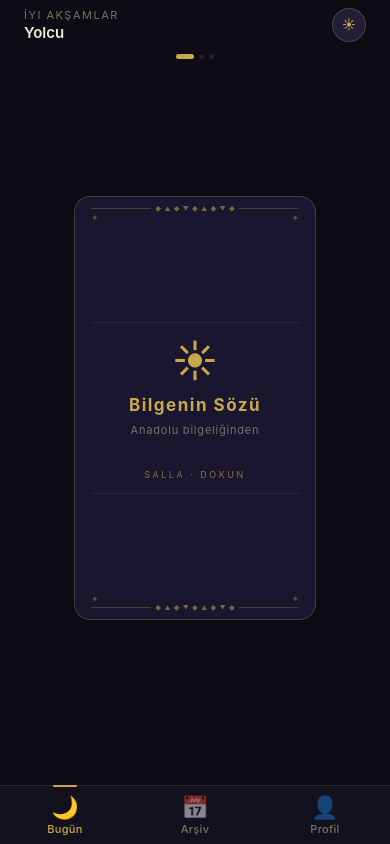
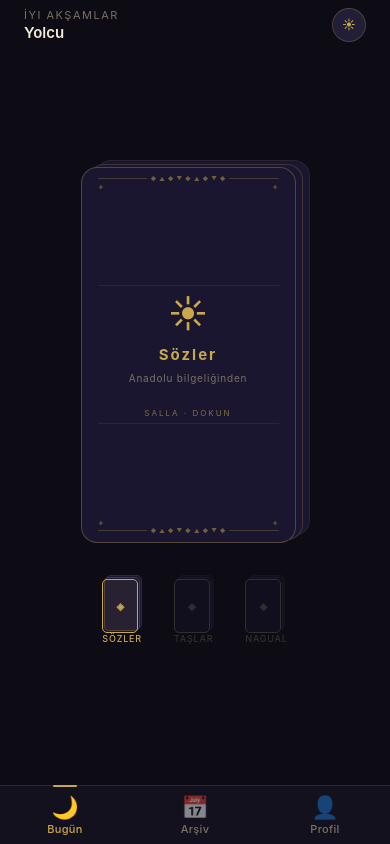
Before and after one commit to cetinarda/Tura, a React Native app: screen / in a window 390 px wide. Built offline with nearby package versions, Linux system fonts and the light colour scheme.

Commit message:
feat: deck stack visual with 3 mini deck indicators (Sözler/Taşlar/Nagual)

```diff
--- a/src/screens/HomeScreen.tsx
+++ b/src/screens/HomeScreen.tsx
@@ -14,7 +14,6 @@ import * as Haptics from 'expo-haptics';
 import { Colors, Typography, Spacing, BorderRadius } from '../theme/colors';
 import quotesData from '../data/quotes.json';
 import stonesData from '../data/stones.json';
-import animalsData from '../data/animals.json';
 import nagualsData from '../data/naguals.json';
 import { useTuraStore } from '../store/useStore';
 
@@ -23,28 +22,28 @@ interface HomeScreenProps {
 }
 
 const { width: SCREEN_W } = Dimensions.get('window');
-// Tarot card: fixed small size, centered
-const CARD_W = Math.min(Math.round(SCREEN_W * 0.62), 260);
+const CARD_W = Math.min(Math.round(SCREEN_W * 0.55), 230);
 const CARD_H = Math.round(CARD_W * 1.75);
+const STACK = 7; // shadow card offset
 
-// ─── Decorations ──────────────────────────────────────────────────────────────
+const DECKS = [
+  { title: 'Sözler',  subtitle: 'Anadolu bilgeliğinden', color: Colors.gold,   motif: '◈' },
+  { title: 'Taşlar',  subtitle: 'Kristal enerjisinden',  color: Colors.purple, motif: '◈' },
+  { title: 'Nagual',  subtitle: 'Ruh rehberliğinden',    color: Colors.teal,   motif: '◈' },
+];
 
+// ─── Kilim band ────────────────────────────────────────────────────────────────
 function KilimBand({ color }: { color: string }) {
   return (
-    <View style={{ flexDirection: 'row', justifyContent: 'center', alignItems: 'center', gap: 3 }}>
+    <View style={{ flexDirection: 'row', justifyContent: 'center', gap: 3 }}>
       {['◆', '▲', '◆', '▼', '◆', '▲', '◆', '▼', '◆'].map((s, i) => (
-        <Text key={i} style={{ color, fontSize: 6, opacity: 0.55 }}>{s}</Text>
+        <Text key={i} style={{ color, fontSize: 5.5, opacity: 0.5 }}>{s}</Text>
       ))}
     </View>
   );
 }
 
-function SunSymbol({ color, size = 28 }: { color: string; size?: number }) {
-  return <Text style={{ fontSize: size, color, lineHeight: size + 2 }}>☀</Text>;
-}
-
-// ─── Card content ─────────────────────────────────────────────────────────────
-
+// ─── Card content components ───────────────────────────────────────────────────
 function QuoteContent({ quote }: { quote: typeof quotesData[0] }) {
   return (
     <View style={cs.container}>
@@ -59,58 +58,70 @@ function StoneContent({ stone }: { stone: typeof stonesData[0] }) {
   return (
     <View style={cs.container}>
       <View style={[cs.medallion, { borderColor: Colors.purple + '50' }]}>
-        <View style={[cs.medallionInner, { borderColor: Colors.purple + '30' }]}>
-          <Text style={cs.emoji}>{stone.emoji}</Text>
+        <View style={[cs.inner, { borderColor: Colors.purple + '30' }]}>
+          <Text style={cs.bigEmoji}>{stone.emoji}</Text>
         </View>
       </View>
-      <Text style={[cs.name, { color: Colors.purpleLight }]}>{stone.name}</Text>
+      <Text style={[cs.itemName, { color: Colors.purpleLight }]}>{stone.name}</Text>
       <Text style={cs.meta}>{stone.chakra}</Text>
       <View style={[cs.divider, { backgroundColor: Colors.purple }]} />
       <Text style={cs.body}>{stone.dailyMessage}</Text>
-      <View style={[cs.affirmBox, { borderColor: Colors.purple + '40' }]}>
+      <View style={[cs.affirmBox, { borderColor: Colors.purple + '35' }]}>
         <Text style={[cs.affirmText, { color: Colors.purpleLight }]}>{stone.affirmation}</Text>
       </View>
     </View>
   );
 }
 
-function AnimalContent({ animal }: { animal: typeof animalsData[0] }) {
+function NagualContent({ nagual }: { nagual: typeof nagualsData[0] }) {
   return (
     <View style={cs.container}>
-      <View style={[cs.medallionOuter, { borderColor: Colors.teal + '25' }]}>
       <View style={[cs.medallion, { borderColor: Colors.teal + '50' }]}>
-          <View style={[cs.medallionInner, { borderColor: Colors.teal + '30' }]}>
-            <Text style={cs.emoji}>{animal.emoji}</Text>
+        <View style={[cs.inner, { borderColor: Colors.teal + '30' }]}>
+          <Text style={cs.bigEmoji}>{nagual.emoji}</Text>
         </View>
       </View>
-      </View>
-      <Text style={[cs.name, { color: Colors.tealLight }]}>{animal.name}</Text>
-      <Text style={cs.meta}>{animal.element} · {animal.anatolianMeaning}</Text>
+      <Text style={[cs.itemName, { color: Colors.tealLight }]}>{nagual.name}</Text>
+      <Text style={cs.meta}>{nagual.element} · {nagual.aspect}</Text>
       <View style={[cs.divider, { backgroundColor: Colors.teal }]} />
-      <Text style={cs.body}>{animal.dailyMessage}</Text>
-      <View style={[cs.affirmBox, { borderColor: Colors.teal + '40' }]}>
-        <Text style={[cs.affirmText, { color: Colors.tealLight }]}>{animal.guidance}</Text>
+      <Text style={cs.body}>{nagual.dailyMessage}</Text>
+      <View style={[cs.affirmBox, { borderColor: Colors.teal + '35' }]}>
+        <Text style={[cs.affirmText, { color: Colors.tealLight }]}>{nagual.guidance}</Text>
       </View>
     </View>
   );
 }
 
-// ─── Main screen ──────────────────────────────────────────────────────────────
+// ─── Mini deck indicator ────────────────────────────────────────────────────────
+function MiniDeck({ deck, state }: { deck: typeof DECKS[0]; state: 'done' | 'active' | 'pending' }) {
+  const color = state === 'pending' ? Colors.textMuted : deck.color;
+  return (
+    <View style={[ms.wrapper, state === 'active' && { opacity: 1 }, state === 'pending' && { opacity: 0.35 }]}>
+      {/* Tiny stack behind */}
+      <View style={[ms.card, ms.shadow2, { borderColor: color + '20' }]} />
+      <View style={[ms.card, ms.shadow1, { borderColor: color + '40' }]} />
+      <View style={[ms.card, ms.front, {
+        borderColor: color,
+        backgroundColor: state === 'active' ? color + '15' : Colors.backgroundCard,
+      }]}>
+        <Text style={{ fontSize: 10, color, fontWeight: '700' }}>
+          {state === 'done' ? '✓' : deck.motif}
+        </Text>
+      </View>
+      <Text style={[ms.label, { color }]}>{deck.title}</Text>
+    </View>
+  );
+}
 
-const CARDS = [
-  { title: 'Bilgenin Sözü',  subtitle: 'Anadolu bilgeliğinden', color: Colors.gold },
-  { title: 'Kristal Rehber', subtitle: 'Taşın enerjisinden',    color: Colors.purple },
-  { title: 'Ruh Hayvanın',   subtitle: 'Şamanik gelenekten',    color: Colors.teal },
-];
-
+// ─── Home screen ───────────────────────────────────────────────────────────────
 export function HomeScreen({ onNavigateToProfile }: HomeScreenProps) {
   const insets = useSafeAreaInsets();
   const { profile, dailyReading, generateDailyReading, updateStats } = useTuraStore();
 
   const [reading, setReading] = useState(dailyReading);
-  const [step, setStep] = useState(0);
+  const [step, setStep]       = useState(0);
   const [revealed, setRevealed] = useState(false);
-  const [done, setDone] = useState(false);
+  const [done, setDone]       = useState(false);
 
   const backFade  = useRef(new Animated.Value(1)).current;
   const frontFade = useRef(new Animated.Value(0)).current;
@@ -120,9 +131,8 @@ export function HomeScreen({ onNavigateToProfile }: HomeScreenProps) {
     if (!reading) {
       const qIds = quotesData.map(q => q.id);
       const sIds = stonesData.map(s => s.id);
-      const aIds = animalsData.map(a => a.id);
       const nIds = nagualsData.map(n => n.id);
-      generateDailyReading(qIds, sIds, aIds, nIds).then(r => {
+      generateDailyReading(qIds, sIds, nIds, nIds).then(r => {
         const q = quotesData.find(x => x.id === r.quoteId)!;
         updateStats(q.id, q.source, r.stoneId, r.animalId, r.nagualId);
         setReading(r);
@@ -132,52 +142,49 @@ export function HomeScreen({ onNavigateToProfile }: HomeScreenProps) {
 
   // Shake detection
   useEffect(() => {
-    let subscription: { remove: () => void } | null = null;
-    let lx = 0, ly = 0, lz = 0;
-    let cooldown = false;
-
+    let sub: { remove: () => void } | null = null;
+    let lx = 0, ly = 0, lz = 0, cool = false;
     const setup = async () => {
       try {
         // eslint-disable-next-line @typescript-eslint/no-var-requires
         const { Accelerometer } = require('expo-sensors');
         Accelerometer.setUpdateInterval(100);
-        subscription = Accelerometer.addListener(({ x, y, z }: { x: number; y: number; z: number }) => {
-          const delta = Math.abs(x - lx) + Math.abs(y - ly) + Math.abs(z - lz);
+        sub = Accelerometer.addListener(({ x, y, z }: { x: number; y: number; z: number }) => {
+          const d = Math.abs(x - lx) + Math.abs(y - ly) + Math.abs(z - lz);
           lx = x; ly = y; lz = z;
-          if (delta > 2.4 && !revealedRef.current && !cooldown) {
-            cooldown = true;
-            setTimeout(() => { cooldown = false; }, 800);
+          if (d > 2.4 && !revealedRef.current && !cool) {
+            cool = true;
+            setTimeout(() => { cool = false; }, 800);
             triggerReveal();
           }
         });
-      } catch { /* web / no sensor */ }
+      } catch { /* web fallback */ }
     };
     setup();
-    return () => { subscription?.remove(); };
+    return () => { sub?.remove(); };
   }, []);
 
-  const quote  = reading ? quotesData.find(q => q.id === reading.quoteId)  : null;
-  const stone  = reading ? stonesData.find(s => s.id === reading.stoneId)  : null;
-  const animal = reading ? animalsData.find(a => a.id === reading.animalId) : null;
+  const quote  = reading ? quotesData.find(q => q.id === reading.quoteId)   : null;
+  const stone  = reading ? stonesData.find(s => s.id === reading.stoneId)   : null;
+  const nagual = reading ? nagualsData.find(n => n.id === reading.nagualId) : null;
 
-  const card = CARDS[step];
+  const deck = DECKS[step];
 
   const triggerReveal = () => {
     if (revealedRef.current) return;
     revealedRef.current = true;
     setRevealed(true);
     Haptics.impactAsync(Haptics.ImpactFeedbackStyle.Medium);
-    // Both animations run in parallel — no race condition
     Animated.parallel([
-      Animated.timing(backFade,  { toValue: 0, duration: 300, useNativeDriver: true }),
-      Animated.timing(frontFade, { toValue: 1, duration: 400, useNativeDriver: true }),
+      Animated.timing(backFade,  { toValue: 0, duration: 280, useNativeDriver: true }),
+      Animated.timing(frontFade, { toValue: 1, duration: 380, useNativeDriver: true }),
     ]).start();
   };
 
   const handleNext = () => {
     Haptics.impactAsync(Haptics.ImpactFeedbackStyle.Light);
-    if (step < CARDS.length - 1) {
-      Animated.timing(frontFade, { toValue: 0, duration: 220, useNativeDriver: true }).start(() => {
+    if (step < DECKS.length - 1) {
+      Animated.timing(frontFade, { toValue: 0, duration: 200, useNativeDriver: true }).start(() => {
         setStep(s => s + 1);
         setRevealed(false);
         revealedRef.current = false;
@@ -214,92 +221,92 @@ export function HomeScreen({ onNavigateToProfile }: HomeScreenProps) {
         </TouchableOpacity>
       </View>
 
-      {/* Step dots */}
-      {!done && (
-        <View style={styles.dots}>
-          {CARDS.map((c, i) => (
-            <View
-              key={i}
-              style={[
-                styles.dot,
-                i < step  && { backgroundColor: Colors.textMuted, width: 5 },
-                i === step && { backgroundColor: c.color, width: 18 },
-                i > step  && { backgroundColor: Colors.divider, width: 5 },
-              ]}
-            />
-          ))}
-        </View>
-      )}
+      {/* Main area */}
+      <View style={styles.main}>
 
-      {/* Card area */}
-      <View style={styles.cardArea}>
         {done ? (
-          <View style={styles.doneView}>
-            <SunSymbol color={Colors.gold} size={40} />
+          /* ── Done screen ── */
+          <View style={styles.doneWrap}>
+            <Text style={{ fontSize: 40, color: Colors.gold }}>☀</Text>
             <Text style={styles.doneTitle}>Günlük rehberlik{'\n'}tamamlandı</Text>
             <Text style={styles.doneSub}>Yarın yeni bir yolculuk başlar</Text>
             {quote && (
               <>
-                <View style={styles.doneDivider} />
+                <View style={styles.doneLine} />
                 <Text style={styles.doneQuote}>
                   {quote.text.length > 90 ? quote.text.slice(0, 87) + '…' : quote.text}
                 </Text>
               </>
             )}
           </View>
+
         ) : (
-          // Fixed-size card — back and front stacked, controlled by opacity only
-          <View style={styles.card}>
-            {/* ── Back side ── */}
+          <>
+            {/* ── Deck stack + card ── */}
+            <View style={styles.deckOuter}>
+              {/* Shadow cards (deck effect) */}
+              <View style={[styles.shadowCard, {
+                borderColor: deck.color + '18',
+                top: 0, left: STACK * 2,
+              }]} />
+              <View style={[styles.shadowCard, {
+                borderColor: deck.color + '35',
+                top: STACK * 0.6, left: STACK,
+              }]} />
+
+              {/* Main card */}
+              <View style={[styles.card, { top: STACK, left: 0, borderColor: deck.color + '55' }]}>
+                {/* Back side */}
                 <Animated.View
                   style={[StyleSheet.absoluteFill, { opacity: backFade }]}
                   pointerEvents={revealed ? 'none' : 'auto'}
                 >
                   <TouchableOpacity
-                style={styles.cardBackInner}
+                    style={styles.backInner}
                     onPress={triggerReveal}
                     activeOpacity={0.85}
                   >
                     <View style={styles.bandRow}>
-                  <View style={[styles.bandLine, { backgroundColor: card.color }]} />
-                  <KilimBand color={card.color} />
-                  <View style={[styles.bandLine, { backgroundColor: card.color }]} />
+                      <View style={[styles.bandLine, { backgroundColor: deck.color }]} />
+                      <KilimBand color={deck.color} />
+                      <View style={[styles.bandLine, { backgroundColor: deck.color }]} />
                     </View>
 
                     <View style={styles.backCenter}>
-                  <Text style={[styles.cornerStar, { top: 0, left: 0,  color: card.color }]}>✦</Text>
-                  <Text style={[styles.cornerStar, { top: 0, right: 0, color: card.color }]}>✦</Text>
-                  <Text style={[styles.cornerStar, { bottom: 0, left: 0,  color: card.color }]}>✦</Text>
-                  <Text style={[styles.cornerStar, { bottom: 0, right: 0, color: card.color }]}>✦</Text>
-                  <View style={[styles.hLine, { top: '28%', backgroundColor: card.color }]} />
-                  <View style={[styles.hLine, { bottom: '28%', backgroundColor: card.color }]} />
+                      <Text style={[styles.cStar, { top: 0, left: 0, color: deck.color }]}>✦</Text>
+                      <Text style={[styles.cStar, { top: 0, right: 0, color: deck.color }]}>✦</Text>
+                      <Text style={[styles.cStar, { bottom: 0, left: 0, color: deck.color }]}>✦</Text>
+                      <Text style={[styles.cStar, { bottom: 0, right: 0, color: deck.color }]}>✦</Text>
+                      <View style={[styles.hLine, { top: '30%', backgroundColor: deck.color }]} />
+                      <View style={[styles.hLine, { bottom: '30%', backgroundColor: deck.color }]} />
 
-                  <SunSymbol color={card.color} size={44} />
-                  <Text style={[styles.backTitle, { color: card.color }]}>{card.title}</Text>
-                  <Text style={styles.backSub}>{card.subtitle}</Text>
+                      <Text style={{ fontSize: 38, color: deck.color, lineHeight: 44 }}>☀</Text>
+                      <Text style={[styles.backTitle, { color: deck.color }]}>{deck.title}</Text>
+                      <Text style={styles.backSub}>{deck.subtitle}</Text>
+
                       <View style={styles.tapRow}>
-                    <View style={[styles.tapLine, { backgroundColor: card.color }]} />
-                    <Text style={[styles.tapHint, { color: card.color }]}>salla · dokun</Text>
-                    <View style={[styles.tapLine, { backgroundColor: card.color }]} />
+                        <View style={[styles.tapLine, { backgroundColor: deck.color }]} />
+                        <Text style={[styles.tapHint, { color: deck.color }]}>salla · dokun</Text>
+                        <View style={[styles.tapLine, { backgroundColor: deck.color }]} />
                       </View>
                     </View>
 
                     <View style={styles.bandRow}>
-                  <View style={[styles.bandLine, { backgroundColor: card.color }]} />
-                  <KilimBand color={card.color} />
-                  <View style={[styles.bandLine, { backgroundColor: card.color }]} />
+                      <View style={[styles.bandLine, { backgroundColor: deck.color }]} />
+                      <KilimBand color={deck.color} />
+                      <View style={[styles.bandLine, { backgroundColor: deck.color }]} />
                     </View>
                   </TouchableOpacity>
                 </Animated.View>
 
-            {/* ── Front side ── */}
+                {/* Front side */}
                 <Animated.View
                   style={[StyleSheet.absoluteFill, { opacity: frontFade }]}
                   pointerEvents={revealed ? 'auto' : 'none'}
                 >
-              <View style={[styles.frontHeader, { borderBottomColor: card.color + '30' }]}>
-                <SunSymbol color={card.color} size={11} />
-                <Text style={[styles.frontTitle, { color: card.color }]}>{card.title}</Text>
+                  <View style={[styles.frontHeader, { borderBottomColor: deck.color + '30' }]}>
+                    <Text style={{ fontSize: 10, color: deck.color }}>☀</Text>
+                    <Text style={[styles.frontTitle, { color: deck.color }]}>{deck.title}</Text>
                   </View>
                   <ScrollView
                     style={styles.scroll}
@@ -308,19 +315,32 @@ export function HomeScreen({ onNavigateToProfile }: HomeScreenProps) {
                   >
                     {step === 0 && quote  && <QuoteContent quote={quote} />}
                     {step === 1 && stone  && <StoneContent stone={stone} />}
-                {step === 2 && animal && <AnimalContent animal={animal} />}
+                    {step === 2 && nagual && <NagualContent nagual={nagual} />}
                   </ScrollView>
                   <TouchableOpacity
-                style={[styles.nextBtn, { borderColor: card.color }]}
+                    style={[styles.nextBtn, { borderColor: deck.color }]}
                     onPress={handleNext}
                     activeOpacity={0.8}
                   >
-                <Text style={[styles.nextBtnText, { color: card.color }]}>
-                  {step < CARDS.length - 1 ? 'Sonraki →' : 'Tamamlandı'}
+                    <Text style={[styles.nextBtnText, { color: deck.color }]}>
+                      {step < DECKS.length - 1 ? 'Sıradaki Deste →' : 'Tamamlandı ✦'}
                     </Text>
                   </TouchableOpacity>
                 </Animated.View>
               </View>
+            </View>
+
+            {/* ── Mini deck progress ── */}
+            <View style={styles.deckRow}>
+              {DECKS.map((d, i) => (
+                <MiniDeck
+                  key={i}
+                  deck={d}
+                  state={i < step ? 'done' : i === step ? 'active' : 'pending'}
+                />
+              ))}
+            </View>
+          </>
         )}
       </View>
     </View>
@@ -328,7 +348,6 @@ export function HomeScreen({ onNavigateToProfile }: HomeScreenProps) {
 }
 
 // ─── Styles ───────────────────────────────────────────────────────────────────
-
 const styles = StyleSheet.create({
   root: { flex: 1, backgroundColor: Colors.background },
 
@@ -363,35 +382,40 @@ const styles = StyleSheet.create({
     fontWeight: Typography.weight.semibold,
   },
 
-  dots: {
-    flexDirection: 'row',
-    justifyContent: 'center',
-    alignItems: 'center',
-    gap: 5,
-    paddingVertical: Spacing.xs,
-  },
-  dot: { height: 5, borderRadius: 2.5 },
-
-  cardArea: {
+  main: {
     flex: 1,
     alignItems: 'center',
     justifyContent: 'center',
     paddingBottom: Spacing.xl,
+    gap: Spacing.xl,
   },
 
-  // Fixed tarot card
-  card: {
+  // Deck stack wrapper
+  deckOuter: {
+    width: CARD_W + STACK * 2,
+    height: CARD_H + STACK,
+    position: 'relative',
+  },
+  shadowCard: {
+    position: 'absolute',
     width: CARD_W,
     height: CARD_H,
     backgroundColor: Colors.backgroundCard,
     borderRadius: BorderRadius.lg,
     borderWidth: 1,
-    borderColor: Colors.cardBorder,
+  },
+  card: {
+    position: 'absolute',
+    width: CARD_W,
+    height: CARD_H,
+    backgroundColor: Colors.backgroundCard,
+    borderRadius: BorderRadius.lg,
+    borderWidth: 1,
     overflow: 'hidden',
   },
 
-  // Back side
-  cardBackInner: {
+  // Card back
+  backInner: {
     flex: 1,
     paddingHorizontal: Spacing.md,
     paddingVertical: Spacing.sm,
@@ -400,7 +424,7 @@ const styles = StyleSheet.create({
   bandRow: {
     flexDirection: 'row',
     alignItems: 'center',
-    gap: 4,
+    gap: 3,
   },
   bandLine: { flex: 1, height: 1, opacity: 0.25 },
   backCenter: {
@@ -410,98 +434,86 @@ const styles = StyleSheet.create({
     gap: Spacing.sm,
     position: 'relative',
   },
-  cornerStar: {
-    position: 'absolute',
-    fontSize: 9,
-    opacity: 0.4,
-  },
-  hLine: {
-    position: 'absolute',
-    left: 0, right: 0,
-    height: 1,
-    opacity: 0.1,
-  },
+  cStar: { position: 'absolute', fontSize: 8, opacity: 0.4 },
+  hLine: { position: 'absolute', left: 0, right: 0, height: 1, opacity: 0.1 },
   backTitle: {
-    fontSize: Typography.size.lg,
+    fontSize: Typography.size.md,
     fontWeight: Typography.weight.bold,
-    letterSpacing: 1.5,
+    letterSpacing: 2,
     textAlign: 'center',
-    marginTop: Spacing.xs,
+    marginTop: 2,
   },
   backSub: {
-    fontSize: Typography.size.xs,
+    fontSize: 10,
     color: Colors.textMuted,
     letterSpacing: 0.8,
   },
   tapRow: {
     flexDirection: 'row',
     alignItems: 'center',
-    gap: Spacing.xs,
-    marginTop: Spacing.lg,
+    gap: 4,
+    marginTop: Spacing.md,
     opacity: 0.6,
   },
   tapLine: { flex: 1, height: 1, opacity: 0.5 },
-  tapHint: {
-    fontSize: 9,
-    letterSpacing: 2.5,
-    textTransform: 'uppercase',
-  },
+  tapHint: { fontSize: 8, letterSpacing: 2, textTransform: 'uppercase' },
 
-  // Front side
+  // Card front
   frontHeader: {
     flexDirection: 'row',
     alignItems: 'center',
     gap: 4,
     paddingHorizontal: Spacing.md,
-    paddingVertical: Spacing.sm,
+    paddingVertical: Spacing.xs,
     borderBottomWidth: 1,
   },
   frontTitle: {
-    fontSize: 10,
+    fontSize: 9,
     fontWeight: Typography.weight.semibold,
     letterSpacing: 1.5,
     textTransform: 'uppercase',
   },
   scroll: { flex: 1 },
   scrollPad: { padding: Spacing.md },
-
   nextBtn: {
     marginHorizontal: Spacing.md,
-    marginBottom: Spacing.md,
+    marginBottom: Spacing.sm,
     paddingVertical: Spacing.sm,
     borderRadius: BorderRadius.round,
     borderWidth: 1,
     alignItems: 'center',
   },
   nextBtnText: {
-    fontSize: Typography.size.xs,
+    fontSize: 10,
     fontWeight: Typography.weight.semibold,
-    letterSpacing: 1.5,
+    letterSpacing: 1.2,
     textTransform: 'uppercase',
   },
 
+  // Mini deck row
+  deckRow: {
+    flexDirection: 'row',
+    gap: Spacing.xl,
+    alignItems: 'flex-end',
+  },
+
   // Done
-  doneView: {
+  doneWrap: {
     alignItems: 'center',
+    gap: Spacing.md,
     padding: Spacing.xl,
-    gap: Spacing.md,
   },
   doneTitle: {
     fontSize: Typography.size.lg,
     fontWeight: Typography.weight.semibold,
     color: Colors.textPrimary,
     textAlign: 'center',
-    letterSpacing: 0.5,
+    lineHeight: Typography.size.lg * 1.5,
     marginTop: Spacing.sm,
-    lineHeight: Typography.size.lg * 1.5,
   },
-  doneSub: {
-    fontSize: Typography.size.xs,
-    color: Colors.textMuted,
-    letterSpacing: 0.8,
-  },
-  doneDivider: {
-    width: 32, height: 1,
+  doneSub: { fontSize: Typography.size.xs, color: Colors.textMuted, letterSpacing: 0.8 },
+  doneLine: {
+    width: 28, height: 1,
     backgroundColor: Colors.gold,
     opacity: 0.3,
     marginVertical: Spacing.sm,
@@ -517,48 +529,68 @@ const styles = StyleSheet.create({
   },
 });
 
+// Mini deck styles
+const ms = StyleSheet.create({
+  wrapper: { alignItems: 'center', gap: 4 },
+  card: {
+    position: 'absolute',
+    width: 36, height: 54,
+    backgroundColor: Colors.backgroundCard,
+    borderRadius: 5,
+    borderWidth: 1,
+    alignItems: 'center',
+    justifyContent: 'center',
+  },
+  shadow2: { top: 0, left: 4 },
+  shadow1: { top: 2, left: 2 },
+  front:   { top: 4, left: 0 },
+  label: {
+    fontSize: 9,
+    letterSpacing: 0.8,
+    marginTop: 58,
+    textTransform: 'uppercase',
+    fontWeight: Typography.weight.medium,
+  },
+});
+
+// Content styles
 const cs = StyleSheet.create({
   container: { alignItems: 'center' },
   quoteText: {
-    fontSize: Typography.size.sm,
+    fontSize: Typography.size.xs,
     color: Colors.textPrimary,
     textAlign: 'center',
-    lineHeight: Typography.size.sm * 1.9,
+    lineHeight: Typography.size.xs * 2,
     fontStyle: 'italic',
     fontWeight: Typography.weight.light,
   },
   divider: {
-    width: 20, height: 1,
+    width: 18, height: 1,
     backgroundColor: Colors.gold,
     opacity: 0.4,
-    marginVertical: Spacing.md,
+    marginVertical: Spacing.sm,
   },
   source: {
-    fontSize: Typography.size.xs,
+    fontSize: 10,
     letterSpacing: 1.2,
     fontWeight: Typography.weight.medium,
     textAlign: 'center',
   },
-  medallionOuter: {
-    width: 90, height: 90, borderRadius: 45,
+  medallion: {
+    width: 74, height: 74, borderRadius: 37,
     borderWidth: 1,
     alignItems: 'center', justifyContent: 'center',
     marginBottom: Spacing.sm,
   },
-  medallion: {
-    width: 72, height: 72, borderRadius: 36,
-    borderWidth: 1,
-    alignItems: 'center', justifyContent: 'center',
-  },
-  medallionInner: {
+  inner: {
     width: 54, height: 54, borderRadius: 27,
     borderWidth: 1,
     alignItems: 'center', justifyContent: 'center',
     backgroundColor: 'rgba(255,255,255,0.02)',
   },
-  emoji: { fontSize: 26, marginBottom: 2 },
-  name: {
-    fontSize: Typography.size.md,
+  bigEmoji: { fontSize: 26 },
+  itemName: {
+    fontSize: Typography.size.sm,
     fontWeight: Typography.weight.semibold,
     letterSpacing: 0.4,
     marginBottom: 2,
```
Lines whose indentation alone changed are shown as unchanged.
